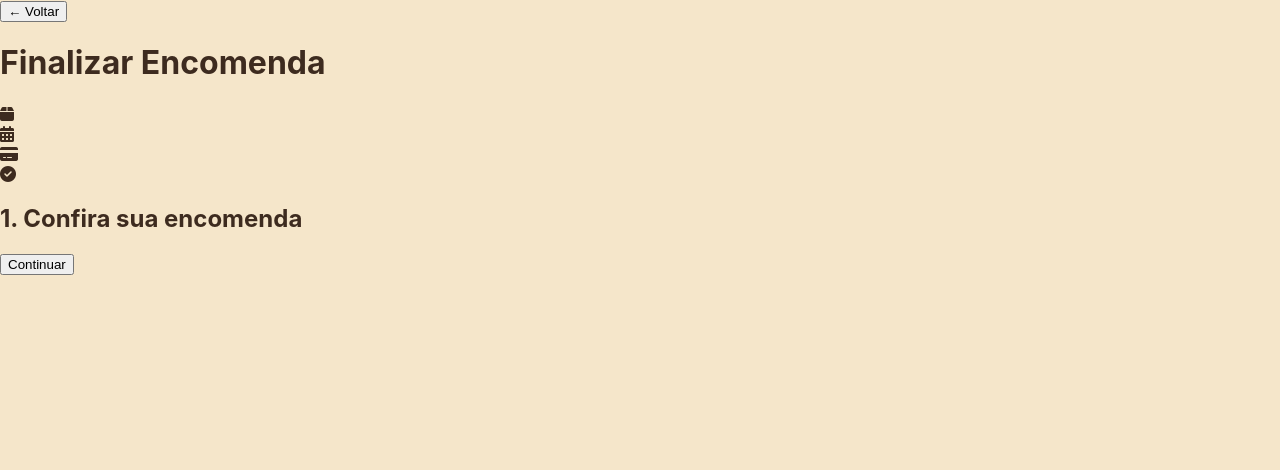
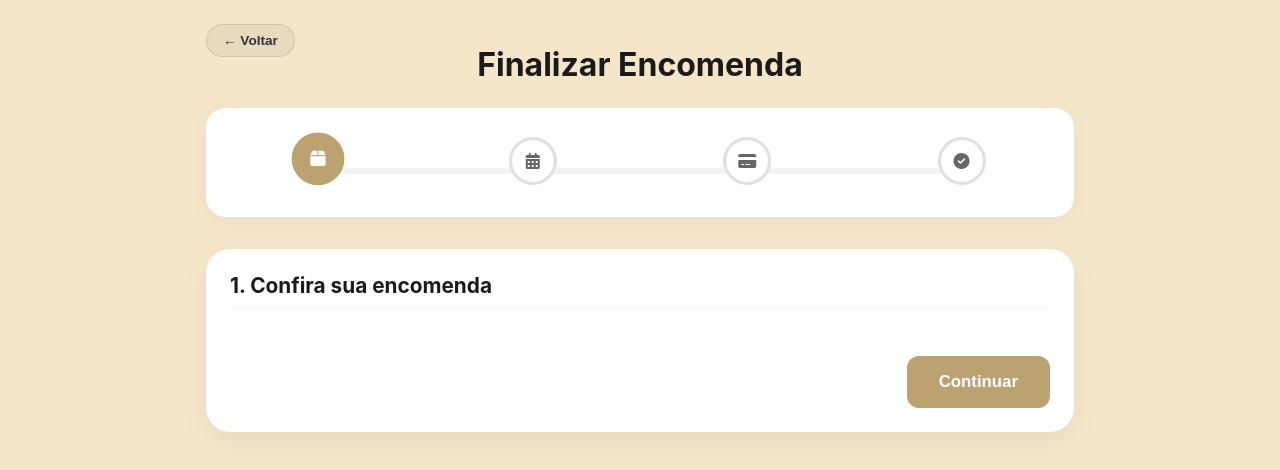
Before and after one commit to maysoifc/padaria-martins, a Vue app: page /checkout-encomenda in a window 1280 px wide. Shown: the top 470 px of the page. Built offline with nearby package versions, Linux system fonts and the light colour scheme.

Commit message:
STYLES(CheckoutEncomenda): css do component CheckoutEncomenda.vue

```diff
--- a/src/views/CheckoutEncomenda.vue
+++ b/src/views/CheckoutEncomenda.vue
@@ -157,3 +157,437 @@ const finalizarCompra = () => {
     </div>
   </div>
 </template>
+
+<style scoped>
+.checkout-container {
+  max-width: 900px;
+  margin: 0 auto;
+  padding: 1.5rem 1rem;
+  box-sizing: border-box;
+  position: relative;
+  min-height: 100vh;
+}
+
+h1 {
+  font-size: 2rem;
+  color: #1a1a1a;
+  text-align: center;
+  margin-bottom: 1.5rem;
+}
+
+
+.barra-progresso-container {
+  margin-bottom: 2rem;
+  background: white;
+  padding: 2.5rem 2rem 1.5rem 2rem;
+  border-radius: 20px;
+  box-shadow: 0 5px 25px rgba(0,0,0,0.04);
+  display: flex;
+  justify-content: center;
+}
+
+.trilha-progresso {
+  position: relative;
+  display: flex;
+  justify-content: space-between;
+  align-items: center;
+  width: 80%;
+  background-color: #f3f3f3;
+  height: 6px;
+  border-radius: 10px;
+  margin: 1.2rem 0;
+}
+
+.linha-progresso-ativa {
+  position: absolute;
+  left: 0;
+  top: 0;
+  height: 100%;
+  background-color: #bba270;
+  border-radius: 10px;
+  transition: width 0.4s ease-in-out;
+}
+
+
+.marcador-passo {
+  position: relative;
+  display: flex;
+  flex-direction: column;
+  align-items: center;
+  z-index: 1;
+  width: 0;
+  overflow: visible;
+}
+
+.icone-passo {
+  display: flex;
+  align-items: center;
+  justify-content: center;
+  width: 42px;
+  height: 42px;
+  background-color: #ffffff;
+  border: 3px solid #e0e0e0;
+  border-radius: 50%;
+  font-size: 1rem;
+  color: #666;
+  transition: all 0.3s ease;
+  margin-top: -20px;
+}
+
+.texto-passo {
+  margin-top: 12px;
+  font-size: 0.75rem;
+  font-weight: 700;
+  color: #999;
+  white-space: nowrap;
+  transition: color 0.3s ease;
+  transform: translateX(-50%);
+}
+
+.marcador-passo.passo-ativo .icone-passo {
+  background-color: #bba270;
+  border-color: #bba270;
+  color: white;
+  transform: scale(1.1) translateY(-2px);
+}
+
+.marcador-passo.passo-ativo .texto-passo {
+  color: #bba270;
+}
+
+.painel-etapas-conteiner {
+  display: flex;
+  flex-direction: column;
+}
+
+.bloco-card {
+  background: white;
+  border-radius: 24px;
+  padding: 1.5rem;
+  box-shadow: 0 10px 30px rgba(0,0,0,0.05);
+}
+
+h2 {
+  font-size: 1.3rem;
+  color: #1a1a1a;
+  margin-top: 0;
+  margin-bottom: 1.2rem;
+  border-bottom: 1px solid #f2f2f2;
+  padding-bottom: 0.6rem;
+}
+
+.itens-lista {
+  display: flex;
+  flex-direction: column;
+  gap: 10px;
+}
+
+.item-card {
+  display: flex;
+  align-items: center;
+  gap: 15px;
+  background: #f7f5f0;
+  padding: 10px 12px;
+  border-radius: 16px;
+}
+
+.item-img {
+  width: 55px;
+  height: 55px;
+  object-fit: cover;
+  border-radius: 10px;
+}
+
+.info-texto h3 {
+  font-size: 1rem;
+  color: #1a1a1a;
+  margin: 0 0 2px 0;
+}
+
+.info-texto .qtd-preco {
+  color: #bba270;
+  font-weight: 700;
+  font-size: 0.95rem;
+}
+
+.form-grupo {
+  margin-bottom: 1.2rem;
+}
+
+.form-grupo label {
+  display: block;
+  font-size: 0.95rem;
+  font-weight: 600;
+  color: #444;
+  margin-bottom: 6px;
+}
+
+.form-grupo input {
+  width: 100%;
+  padding: 0.9rem;
+  border: 1px solid #e2e8f0;
+  border-radius: 12px;
+  font-size: 1rem;
+  box-sizing: border-box;
+  transition: border-color 0.2s;
+  background: #fafafa;
+}
+
+.form-grupo input:focus {
+  outline: none;
+  border-color: #bba270;
+  background: white;
+}
+
+.opcoes-pagamento {
+  display: flex;
+  flex-direction: column;
+  gap: 10px;
+}
+
+.opcao-card {
+  display: flex;
+  align-items: center;
+  justify-content: flex-start;
+  padding: 1.1rem 1.2rem;
+  gap: 15px;
+  border: 2px solid #e2e8f0;
+  border-radius: 16px;
+  cursor: pointer;
+  font-weight: 600;
+  font-size: 1rem;
+  color: #666;
+  text-transform: uppercase;
+  transition: all 0.2s;
+}
+
+.opcao-card input {
+  display: none;
+}
+
+.opcao-card.ativo {
+  border-color: #bba270;
+  background: #fdfbf7;
+  color: #bba270;
+}
+
+.navegacao-botoes {
+  display: flex;
+  flex-direction: column-reverse;
+  gap: 10px;
+  margin-top: 1.8rem;
+}
+
+@media (min-width: 400px) {
+  .navegacao-botoes {
+    flex-direction: row;
+    justify-content: space-between;
+  }
+}
+
+.btn-avancar {
+  background: #bba270;
+  color: white;
+  padding: 1rem;
+  border-radius: 12px;
+  font-weight: 700;
+  font-size: 1.05rem;
+  border: none;
+  cursor: pointer;
+  width: 100%;
+  transition: background 0.2s;
+}
+
+@media (min-width: 400px) {
+  .btn-avancar {
+    width: auto;
+    margin-left: auto;
+    padding: 1rem 2rem;
+  }
+}
+
+.btn-avancar:hover {
+  background: #a18752;
+}
+
+.btn-voltar-etapa {
+  background: #eaeaea;
+  color: #333;
+  padding: 1rem;
+  border-radius: 12px;
+  font-weight: 700;
+  font-size: 1.05rem;
+  border: none;
+  cursor: pointer;
+  width: 100%;
+  transition: background 0.2s;
+}
+
+@media (min-width: 400px) {
+  .btn-voltar-etapa {
+    width: auto;
+    padding: 1rem 2rem;
+  }
+}
+
+.btn-voltar-etapa:hover {
+  background: #d4d4d4;
+}
+
+.resumo-etapa-conteudo {
+  display: flex;
+  flex-direction: column;
+  gap: 1rem;
+}
+
+.bloco-dados-resumo {
+  background: #fafafa;
+  border: 1px solid #eee;
+  padding: 1.2rem;
+  border-radius: 16px;
+}
+
+.bloco-dados-resumo h3 {
+  margin-top: 0;
+  font-size: 1.05rem;
+  color: #333;
+  border-bottom: 1px solid #ddd;
+  padding-bottom: 6px;
+  margin-bottom: 10px;
+}
+
+.bloco-dados-resumo p {
+  font-size: 0.95rem;
+  margin: 4px 0;
+  color: #1a1a1a;
+  word-break: break-word;
+}
+
+.pagamento-badge {
+  text-transform: uppercase;
+  color: #bba270;
+  font-weight: bold;
+}
+
+.bloco-retirada {
+  display: flex;
+  align-items: center;
+  gap: 15px;
+  background: #fdfbf7;
+  border: 1px solid #bba270;
+  padding: 1.2rem;
+  border-radius: 16px;
+}
+
+.icone-retirada {
+  display: flex;
+  align-items: center;
+  justify-content: center;
+  font-size: 1.5rem;
+  background: #f4eee1;
+  width: 50px;
+  height: 50px;
+  border-radius: 12px;
+  color: #bba270;
+  flex-shrink: 0;
+}
+
+.texto-retirada h3 {
+  font-size: 1.1rem;
+  color: #1a1a1a;
+  margin: 0 0 2px 0;
+}
+
+.texto-retirada p {
+  font-size: 0.85rem;
+  color: #555;
+  margin: 0;
+}
+
+.valores-finais {
+  background: #fcfcfc;
+  padding: 1.2rem;
+  border-radius: 16px;
+  border: 1px solid #eaeaea;
+}
+
+.linha-cobranca {
+  display: flex;
+  justify-content: space-between;
+  font-size: 1.1rem;
+  color: #333;
+}
+
+.divisor {
+  border: 0;
+  border-top: 1px solid #ddd;
+  margin: 1.2rem 0;
+}
+
+.linha-total {
+  display: flex;
+  justify-content: space-between;
+  font-size: 1.5rem;
+  color: #1a1a1a;
+}
+
+.linha-total strong {
+  color: #bba270;
+}
+
+.btn-confirmar {
+  background: #1a1a1a;
+  color: white;
+  padding: 1rem;
+  border-radius: 12px;
+  font-weight: 700;
+  font-size: 1.05rem;
+  cursor: pointer;
+  border: none;
+  width: 100%;
+  transition: background 0.3s, transform 0.2s;
+}
+
+@media (min-width: 400px) {
+  .btn-confirmar {
+    width: auto;
+    margin-left: auto;
+    padding: 1rem 2rem;
+  }
+}
+
+.btn-confirmar:hover {
+  background: #bba270;
+  transform: translateY(-2px);
+}
+
+.btn-voltar {
+  background: rgba(0, 0, 0, 0.05);
+  border: 1px solid rgba(0, 0, 0, 0.1);
+  padding: 0.5rem 1rem;
+  border-radius: 50px;
+  cursor: pointer;
+  font-weight: 600;
+  color: #333;
+  transition: all 0.3s;
+  position: absolute;
+  top: 1.5rem;
+  left: 1rem;
+  font-size: 0.85rem;
+}
+
+.btn-voltar:hover {
+  background: white;
+  transform: scale(1.05);
+  box-shadow: 0 4px 15px rgba(0,0,0,0.05);
+}
+
+.animate-fadeIn {
+  animation: fadeIn 0.4s ease;
+}
+
+@keyframes fadeIn {
+  from { opacity: 0; transform: translateY(5px); }
+  to { opacity: 1; transform: translateY(0); }
+}
+</style>
```
